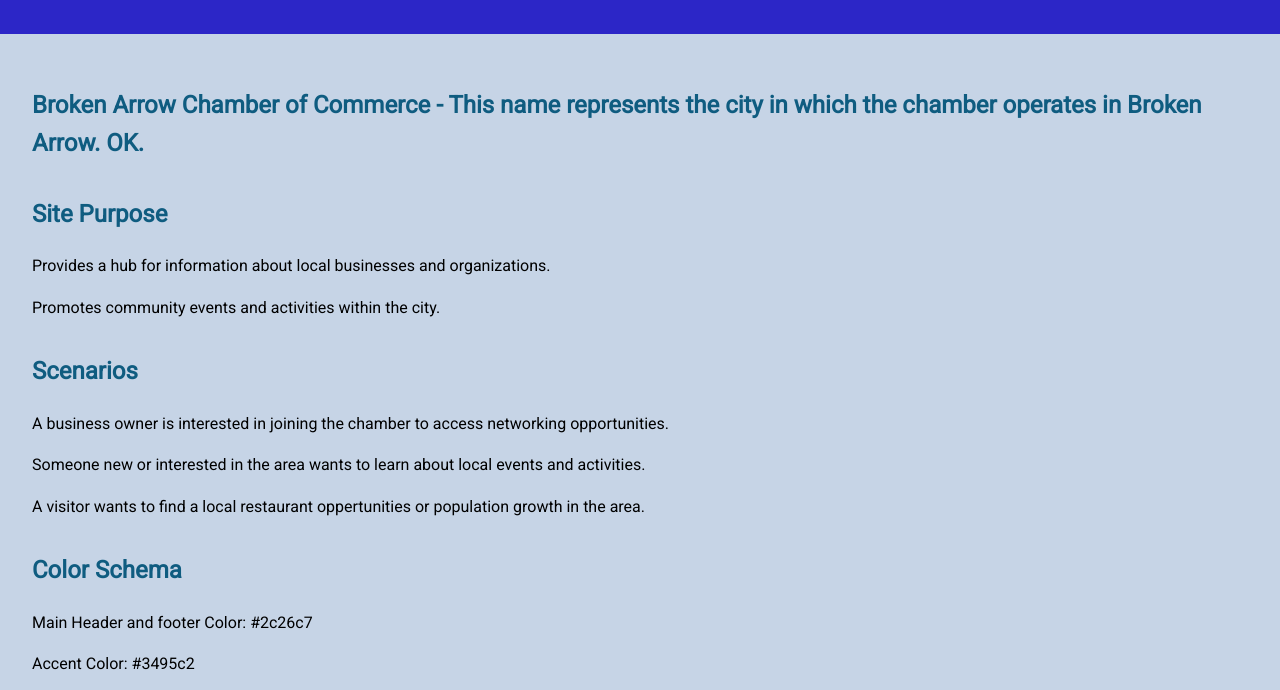
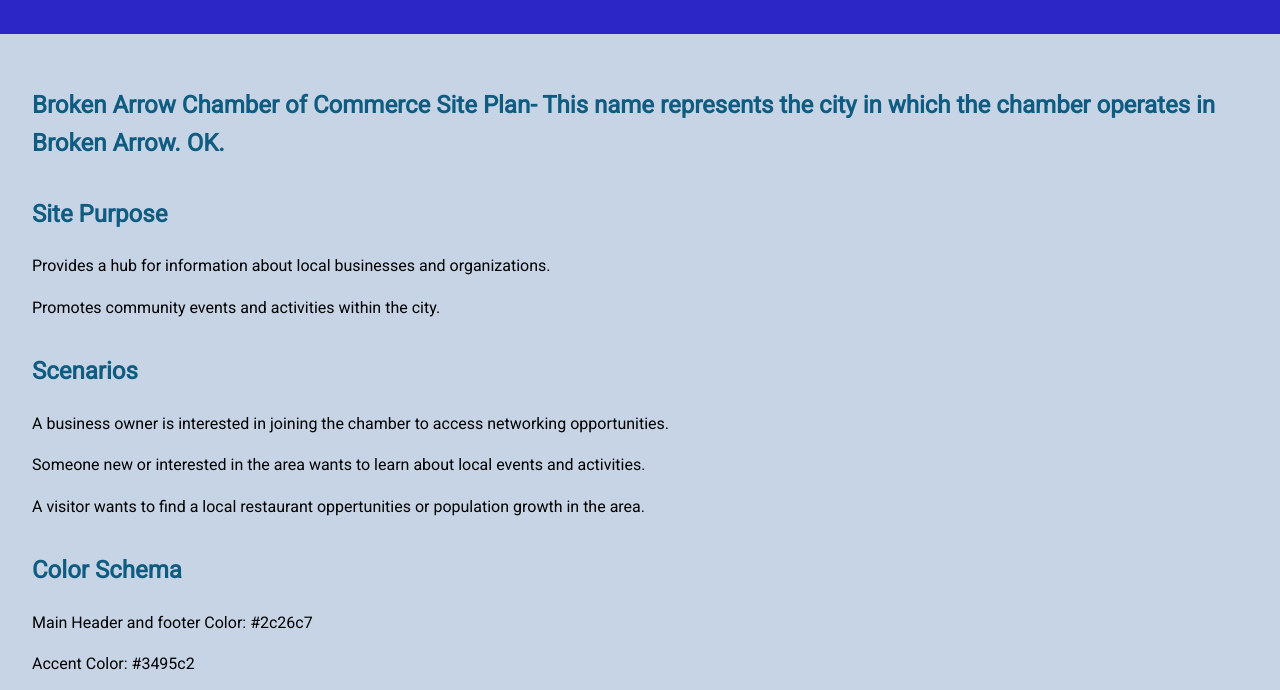
Before and after one commit to gatlingmcgee/wdd230, a plain HTML site: page week01/chamber-site-plan.html in a window 1280 px wide. Shown: the part 92-782 px from the top of the page. Drawn offline with Linux system fonts and the light colour scheme.

Commit message:
week01chambersiteupdate4

```diff
--- a/week01/chamber-site-plan.html
+++ b/week01/chamber-site-plan.html
@@ -18,7 +18,7 @@
   </header>
   <main>
     <section id="site-name">
-      <h2>Broken Arrow Chamber of Commerce - This name represents the city in which the chamber
+      <h2>Broken Arrow Chamber of Commerce Site Plan- This name represents the city in which the chamber
         operates in Broken Arrow. OK.</h2>
     </section>
 
```
